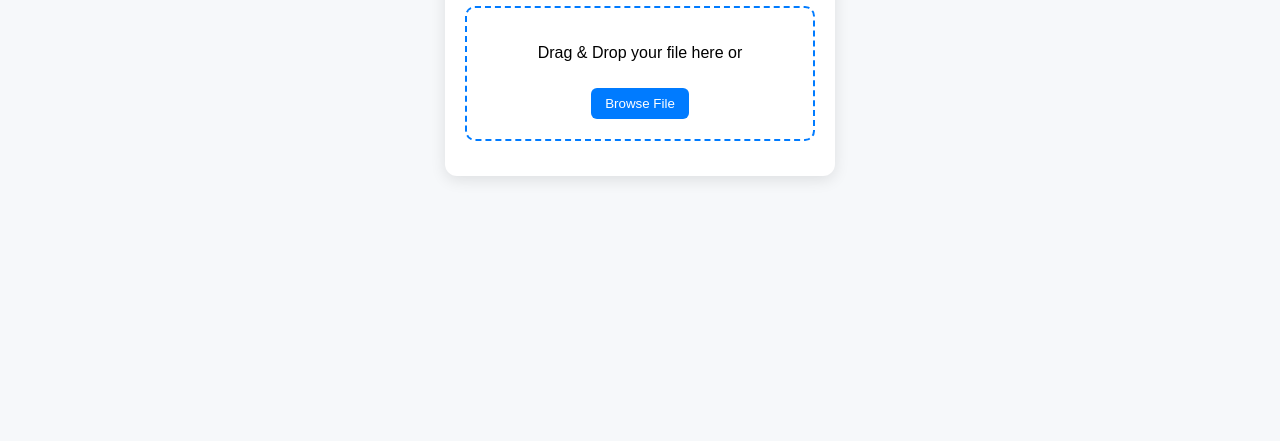
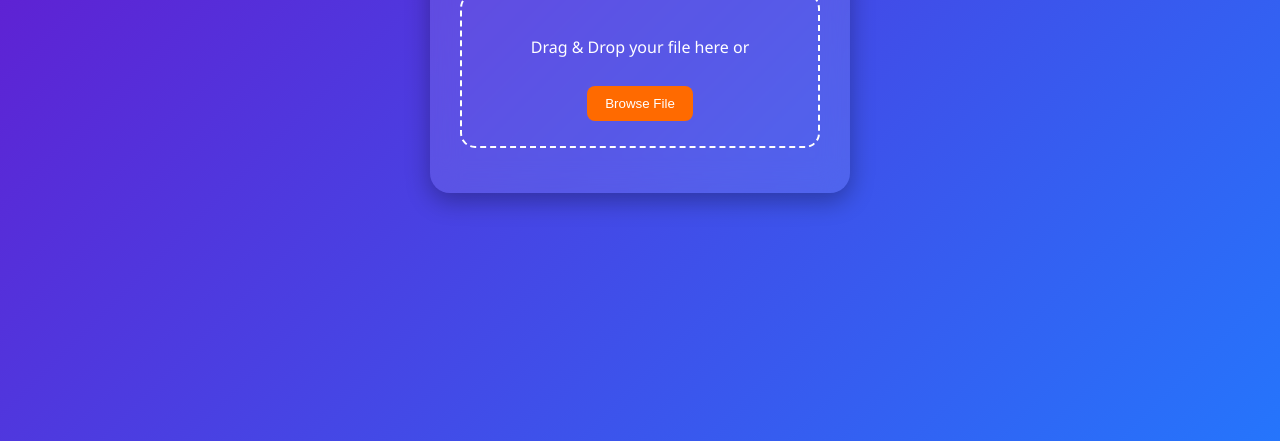
Before and after one commit to mrhimanshu0207/File-Sharing-with-Link, a plain HTML site: page index.html in a window 1280 px wide. Shown: the part 359-800 px from the top of the page. Drawn offline with Linux system fonts and the light colour scheme.

Commit message:
Update style.css

```diff
--- a/style.css
+++ b/style.css
@@ -1,59 +1,72 @@
 body {
-  font-family: Arial, sans-serif;
-  background: #f6f8fa;
+  font-family: 'Segoe UI', Tahoma, Geneva, Verdana, sans-serif;
+  background: linear-gradient(135deg, #6a11cb, #2575fc);
   display: flex;
   justify-content: center;
   align-items: center;
   height: 100vh;
   margin: 0;
+  color: #fff;
 }
 
 .container {
-  background: #fff;
-  padding: 20px;
-  border-radius: 12px;
-  box-shadow: 0 4px 15px rgba(0,0,0,0.1);
+  background: rgba(255, 255, 255, 0.1);
+  backdrop-filter: blur(15px);
+  padding: 25px 30px;
+  border-radius: 20px;
+  box-shadow: 0 8px 25px rgba(0,0,0,0.3);
   text-align: center;
-  width: 350px;
+  width: 360px;
+}
+
+h1 {
+  margin-bottom: 20px;
+  font-size: 1.8em;
 }
 
 .upload-box {
-  border: 2px dashed #007bff;
-  padding: 20px;
-  border-radius: 10px;
+  border: 2px dashed #fff;
+  padding: 25px;
+  border-radius: 15px;
   cursor: pointer;
-  margin-bottom: 15px;
+  margin-bottom: 20px;
+  transition: background 0.3s, transform 0.2s;
 }
 
-button {
-  margin-top: 10px;
-  padding: 8px 14px;
-  border: none;
-  background: #007bff;
-  color: white;
-  border-radius: 6px;
-  cursor: pointer;
+.upload-box:hover {
+  background: rgba(255,255,255,0.2);
+  transform: scale(1.02);
 }
 
-button:hover {
-  background: #0056b3;
+button, a {
+  margin-top: 12px;
+  padding: 10px 18px;
+  border: none;
+  background: #ff6a00;
+  color: white;
+  border-radius: 8px;
+  cursor: pointer;
+  text-decoration: none;
+  display: inline-block;
+  transition: background 0.3s, transform 0.2s;
+}
+
+button:hover, a:hover {
+  background: #ff3d00;
+  transform: scale(1.05);
 }
 
 .hidden {
   display: none;
 }
 
-.progress-bar {
+input[type=text] {
   width: 100%;
-  height: 8px;
-  background: #eee;
-  border-radius: 5px;
-  margin-top: 10px;
+  padding: 8px;
+  margin-top: 8px;
+  border-radius: 8px;
+  border: 1px solid #ccc;
+  background: rgba(255,255,255,0.2);
+  color: #fff;
+  text-align: center;
 }
-
-#progressFill {
-  width: 0;
-  height: 100%;
-  background: #28a745;
-  border-radius: 5px;
-}
```
